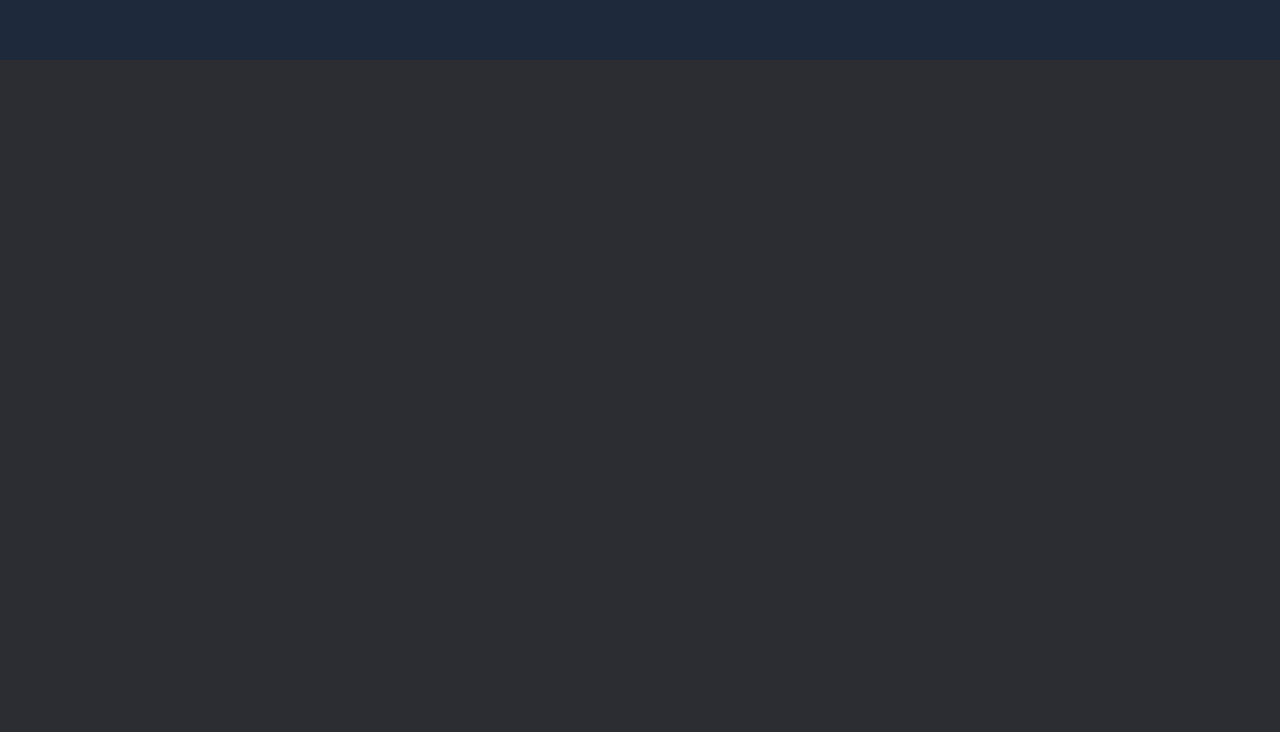
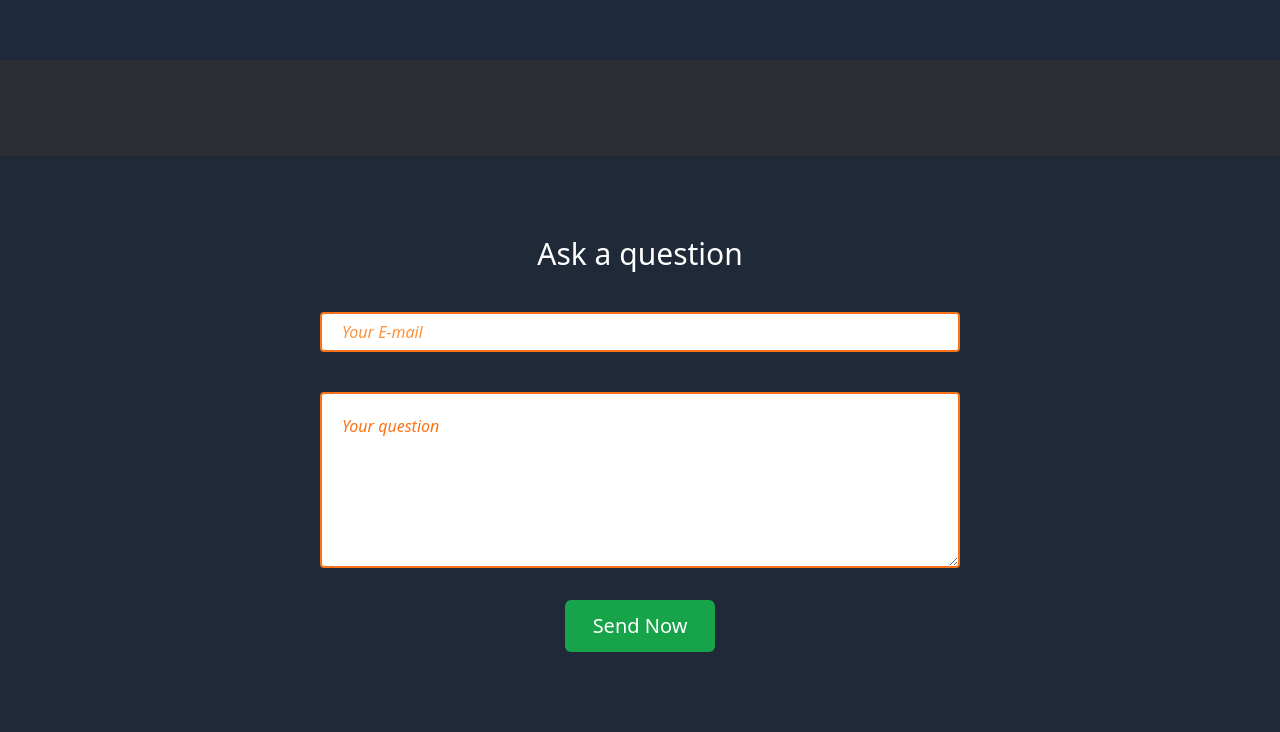
Before and after one commit to saiful963/first-tailwind-project, a website built with Vite: page index.html in a window 1280 px wide. Shown: the part 2219-2951 px from the top of the page. Before the commit the page ends 2375 px from the top, so only its background shows below. Built offline with nearby package versions, Linux system fonts and the light colour scheme.

Commit message:
form section

```diff
--- a/index.html
+++ b/index.html
@@ -215,5 +215,32 @@
       </div>
     </section>
     <!-- clients section end -->
+    <!-- form section -->
+    <section class="py-12 sm:py-20 bg-[#1F2937]">
+      <div>
+        <h3 class="text-center mb-10 text-xl sm:text-3xl text-white">
+          Ask a question
+        </h3>
+        <form>
+          <input
+            class="block mx-auto w-5/6 sm:w-1/2 h-10 border-orange-500 mb-10 border-2 rounded placeholder:italic placeholder:text-orange-400 px-5"
+            type="email"
+            name="email"
+            placeholder="Your E-mail"
+          />
+          <textarea
+            class="block mx-auto w-5/6 sm:w-1/2 border-orange-500 placeholder:italic placeholder:text-orange-500 border-2 px-5 h-44 py-5 rounded"
+            name="message"
+            placeholder="Your question"
+          ></textarea>
+          <button
+            class="block mx-auto bg-green-600 px-7 py-3 rounded-md mt-8 text-white text-xl md::text-2xl hover:bg-green-800 transition"
+          >
+            Send Now
+          </button>
+        </form>
+      </div>
+    </section>
+    <!-- form section ends -->
   </body>
 </html>
```
